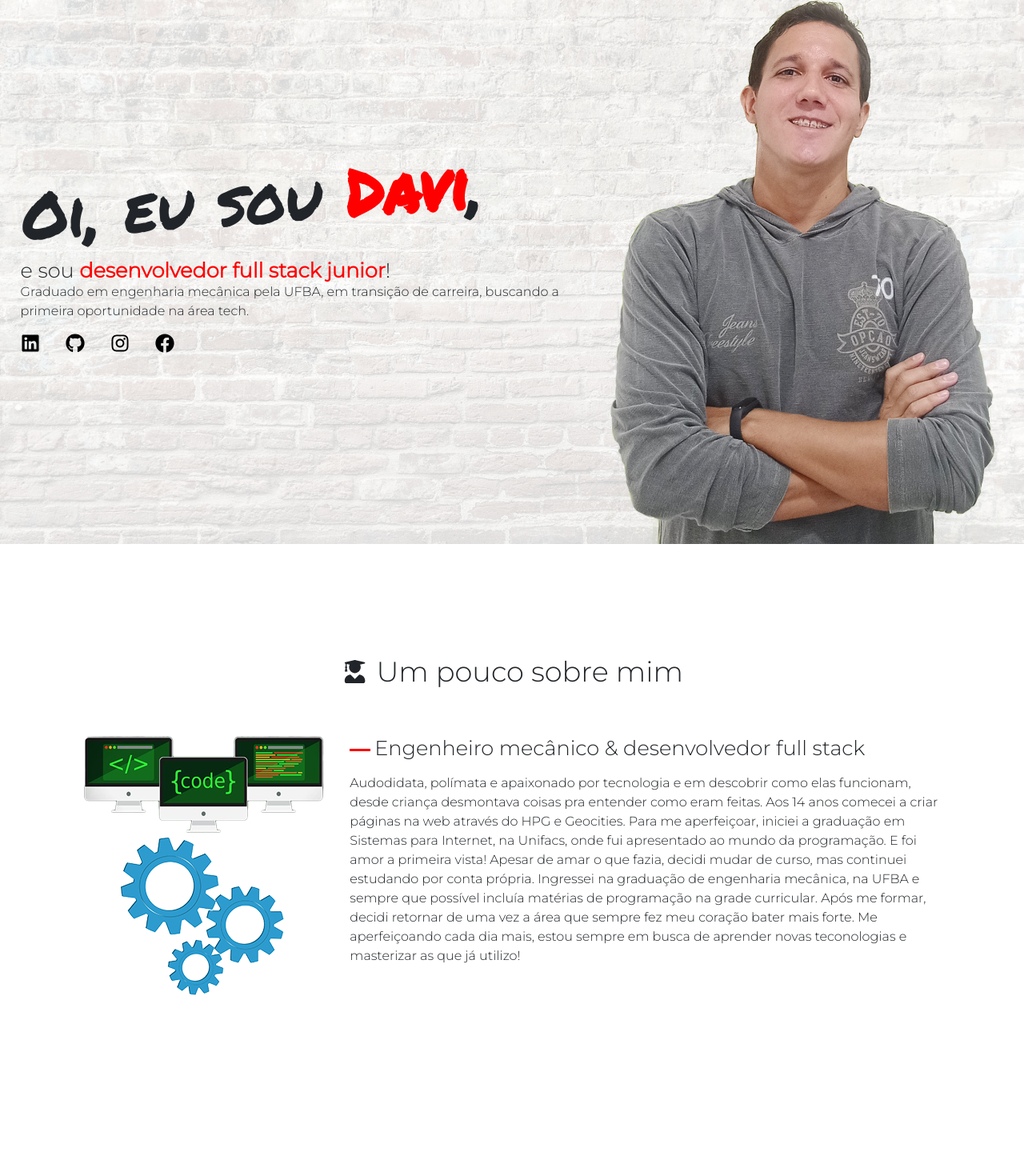
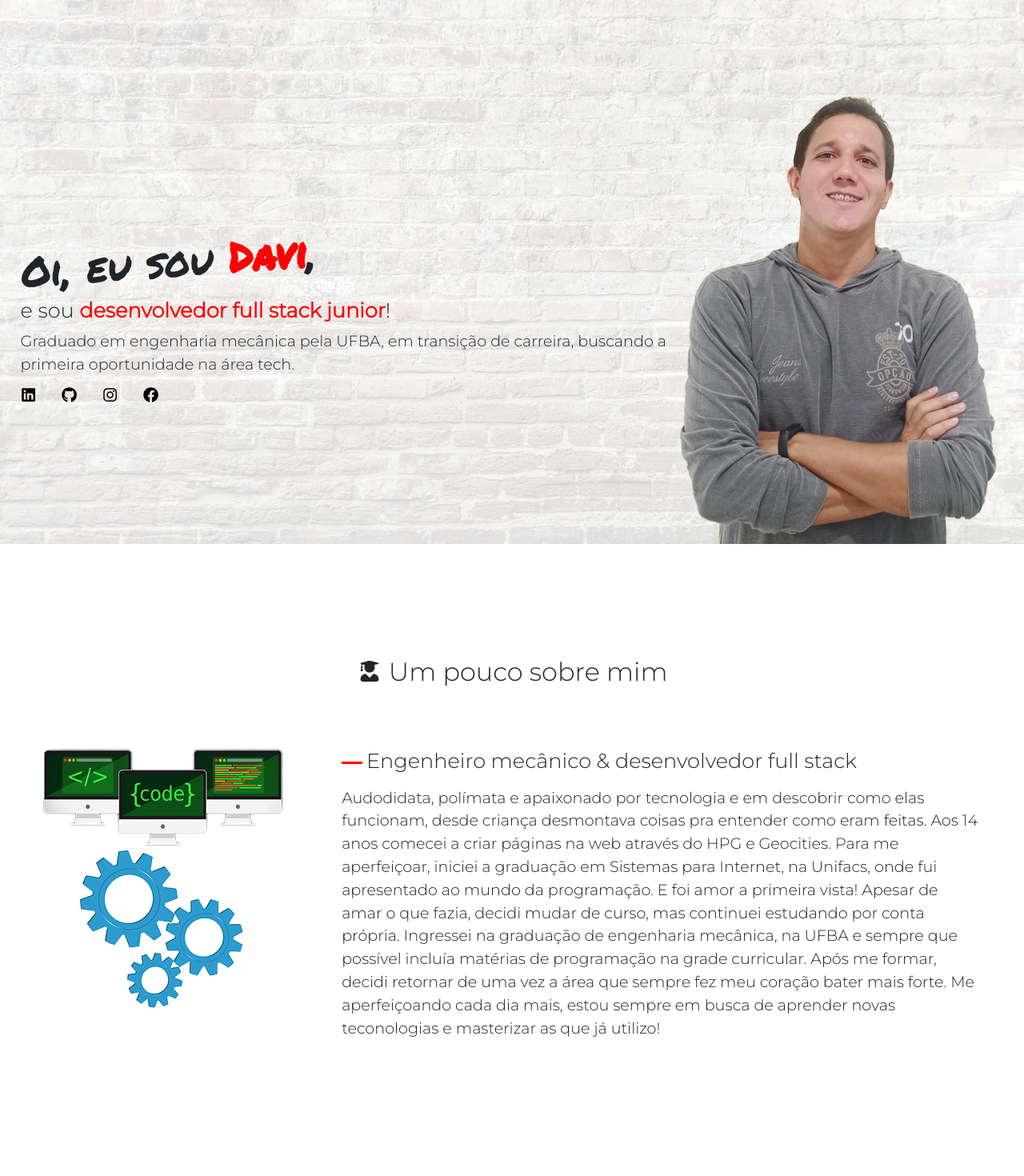
Before and after one commit to Deivz/portfolio, a React (Create React App) app: page / in a window 1280 px wide. Shown: the part 120-1590 px from the top of the page at 80% size. Built offline with nearby package versions, Linux system fonts and the light colour scheme.

Commit message:
Consertado bugs na responsividade mobile

```diff
--- a/src/components/competencias/competencias.module.css
+++ b/src/components/competencias/competencias.module.css
@@ -1,7 +1,6 @@
 .competencias{
     align-items: flex-end;
     background-color: rgba(53, 188, 250, 0.2);
-    background-repeat: no-repeat;
     display: flex;
     flex-wrap: wrap;
     justify-content: center;
@@ -12,9 +11,9 @@
     align-items: center;
     display: flex;
     flex-direction: column;
-    height: 80vh;
-    justify-content: space-around;
+    justify-content: space-between;
     max-width: 1500px;
+    padding-top: 1rem;
     width: 96%;
 }
 
@@ -36,33 +35,43 @@
     padding-bottom: 1rem;
 }
 
-@media (min-width: 800px){
+
+/* Tablets e afins */
+@media (min-width: 750px) and (min-height: 1000px){
+    .container{
+        height: 80vh;
+        justify-content: space-around;
+    }
+}
+
+
+@media (min-width: 1000px){
     .container{
         align-items: flex-start;
         flex-direction: row;
-        height: 80vh;
+        height: 60vh;
+        justify-content: space-around;
     }
 
     .experiencia{
-        width: 40%;
+        width: 45%;
     }
 
     .habilidades{
-        width: 50%;
+        width: 45%;
     }
 }
+
 
 @media (min-width: 1200px){
     .container{
         height: 70vh;
     }
+}
 
-    .experiencia{
-        width: 50%;
-        padding-right: 1rem;
-    }
 
-    .habilidades{
-        padding-left: 1rem;
+@media (min-width: 1500px){
+    .container{
+        height: 75vh;
     }
 }
--- a/src/components/home/home.module.css
+++ b/src/components/home/home.module.css
@@ -14,21 +14,25 @@
     align-items: center;
     display: flex;
     flex-direction: column;
-    height: 90vh;
     justify-content: space-between;
     max-width: 1500px;
     width: 96%;
 }
 
 .main__conteudo{
+    margin: 1rem auto;
     max-width: 90vw;
 }
 
-.apresentacao h2, .apresentacao h3{
-    padding-bottom: .5rem;
+.apresentacao h2, h2 strong{
+    font-family: 'Bebas Neue', cursive;
+    font-family: 'Montserrat', sans-serif;
+    font-family: 'Permanent Marker', cursive;
+    padding-bottom: 1rem;
+    -webkit-transform: rotate(-4deg);
 }
 
-.apresentacao p{
+h3, p{
     padding-bottom: .5rem;
 }
 
@@ -36,68 +40,72 @@ span:nth-child(n+2):nth-child(-n+4){
     padding-left: 2rem;
 }
 
-.apresentacao h2, h2 strong{
-    font-family: 'Bebas Neue', cursive;
-    font-family: 'Montserrat', sans-serif;
-    font-family: 'Permanent Marker', cursive;
-    font-size: 2rem;
-    padding-bottom: 2rem;
-    -webkit-transform: rotate(-4deg);
+.icones a{
+    color: black;
+    font-size: 1.2rem;
 }
 
 .foto{
-    max-height: 68vh;
-    max-width: 68vw;
-}
-
-.icones{
-    padding-top: .5rem;
-}
-
-.icones a{
-    color: black;
-    font-size: 1.5rem;
+    max-height: 76vh;
+    max-width: 76vw;
 }
 
 
-@media (min-width: 550px){
-    .foto{
-        max-height: 65vh;
-        max-width: 65vw;
+/* Mobile em posição horizontal */
+@media (min-width: 600px) and (min-height: 250px){
+    .home__container{
+        align-items: center;
+        flex-direction: row;
+        justify-content: space-between;
+    }
+
+    .main__conteudo{
+        max-width: 70vw;
     }
 }
 
-@media (min-width: 800px){
+
+/* Mobile em posição vertical */
+@media (min-width: 360px) and (min-height: 800px){
+    .main__conteudo{
+        height: 30vh;
+        max-width: 70vw;
+    }
+
+    .foto{
+        max-height: 80vh;
+        max-width: 80vw;
+    }
+}
+
+@media (min-width: 360px) and (min-height: 600px){
+    .foto{
+        max-height: 70vh;
+        max-width: 70vw;
+    }
+}
+
+
+/* Tablets e afins */
+@media (min-width: 750px) and (min-height: 1000px){
     .home__container{
-        flex-direction: row;
-        align-items: flex-end;
+        flex-direction: column;
     }
 
     .main__conteudo{
-        margin: auto 0;
-    }
-
-    .apresentacao h2, h2 strong{
-        font-size: 3rem;
+        height: 20vh;
+        max-width: 70vw;
     }
 
     .foto{
-        max-height: 85vh;
-        max-width: 85vw;
+        max-height: 70vh;
+        max-width: 70vw;
     }
 }
 
-@media (min-width: 1200px){
-    .apresentacao{
-        padding-bottom: 1rem;
-    }
-
+@media (min-width: 1000px){
     .apresentacao h2, h2 strong{
-        font-size: 5rem;
-        -webkit-transform: rotate(-4deg);
-    }
-
-    .apresentacao h2, .apresentacao h3, .apresentacao p{
-        padding-bottom: 1rem;
+        font-size: 3.2rem;
+        padding-bottom: 2rem;
     }
 }
--- a/src/components/menu/menu.module.css
+++ b/src/components/menu/menu.module.css
@@ -1,4 +1,5 @@
 .menu__ativo .nav__menu{
+    overflow: scroll;
     right: 0;
 }
 
@@ -53,8 +54,6 @@
     }
 }
 
-/*
-
 @media (min-width: 1200px){
     .navegacao{
         height: 80px;
@@ -96,4 +95,8 @@
         padding-top: unset;
     }
 
-} */
+    .nav__item a:hover{
+        color: red;
+    }
+
+}
--- a/src/components/sobre/sobre.module.css
+++ b/src/components/sobre/sobre.module.css
@@ -6,18 +6,18 @@
     width: 100%;
 }
 
-.titulo{
-    margin-top: 80px;
-}
-
 .sobre__container{
     align-items: center;
     display: flex;
     flex-direction: column;
-    height: 80vh;
     justify-content: space-between;
     max-width: 1500px;
+    padding-top: 1rem;
     width: 96%;
+}
+
+.titulo{
+    margin-top: 80px;
 }
 
 .sobre__texto{
@@ -38,16 +38,18 @@ h3 span{
     width: 26px;
 }
 
-@media (min-width: 800px){
+/* Tablets e afins */
+@media (min-width: 750px) and (min-height: 1000px){
     .sobre__container{
+        height: 80vh;
         justify-content: space-around;
     }
 
     .sobre__imagem{
         background-image: url("../../assets/eng_codes.png");
         background-repeat: no-repeat;
-        height: 200px;
-        width: 760px;
+        height: 40vh;
+        width: 740px;
     }
 
     .sobre__texto h3{
@@ -55,12 +57,34 @@ h3 span{
     }
 }
 
+@media (min-width: 1000px){
+    .sobre__imagem{
+        background-image: url("../../assets/eng_codes.png");
+        background-repeat: no-repeat;
+        height: 200px;
+        width: 740px;
+    }
+
+    .sobre__texto h3{
+        text-align: left;
+    }
+}
+
+
 @media (min-width: 1200px){
+    .sobre{
+        align-items: flex-end;
+        display: flex;
+        flex-wrap: wrap;
+        justify-content: center;
+        width: 100%;
+    }
+
     .sobre__container{
         align-items: flex-start;
         flex-direction: row-reverse;
         height: 70vh;
-        justify-content: center;
+        justify-content: space-around;
     }
 
     .sobre__imagem{
@@ -71,7 +95,21 @@ h3 span{
     }
 
     .sobre__texto{
-        margin-left: 1rem;
-        width: 60%;
+        width: 65%;
     }
 }
+
+@media (min-width: 1500px){
+    .sobre{
+        align-items: center;
+        flex-direction: column;
+        justify-content: space-around;
+    }
+
+    .sobre__container{
+        align-items: flex-start;
+        flex-direction: row-reverse;
+        height: 75vh;
+        justify-content: space-between;
+    }
+}
--- a/src/index.css
+++ b/src/index.css
@@ -21,15 +21,56 @@ strong{
   color: red;
 }
 
+h2{
+  font-size: 1.6rem;
+}
+
+h3{
+  font-size: 1.3rem;
+}
+
+p{
+  font-size: 1rem;
+}
+
+@media (min-width: 1000px){
+  h2{
+    font-size: 2rem;
+  }
+
+  h3{
+    font-size: 1.6rem;
+  }
+
+  p{
+    font-size: 1.2rem;
+  }
+}
+
+/*
+@media (min-width: 1500px){
+  h2{
+    font-size: 2.4rem;
+  }
+
+  h3{
+    font-size: 1.8rem;
+  }
+
+  p{
+    font-size: 1.2rem;
+  }
+} */
+
 
 /* Resetar SCSS do React Bootstrap */
 .h1, h1 {
-  font-size: calc(1.375rem + 1.5vw);
+  font-size: 0;
 }
 .h1, .h2, .h3, .h4, .h5, .h6, h1, h2, h3, h4, h5, h6 {
   margin-top: 0;
   margin-bottom: 0;
-  font-weight: 500;
+  font-weight: 0;
   line-height: 1.2;
 }
 
@@ -43,33 +84,3 @@ p {
   margin-top: 0;
   margin-bottom: 0;
 }
-/*---------------------------------*/
-
-
-@media (min-width: 1200px){
-  h2{
-    font-size: 2.2rem;
-  }
-
-  h3{
-    font-size: 1.6rem;
-  }
-
-  p{
-    font-size: 1rem;
-  }
-}
-
-@media (min-width: 1500px){
-  h2{
-    font-size: 2.4rem;
-  }
-
-  h3{
-    font-size: 1.8rem;
-  }
-
-  p{
-    font-size: 1.2rem;
-  }
-}
```
Also changed, not shown: src/assets/eng_codes.png.
